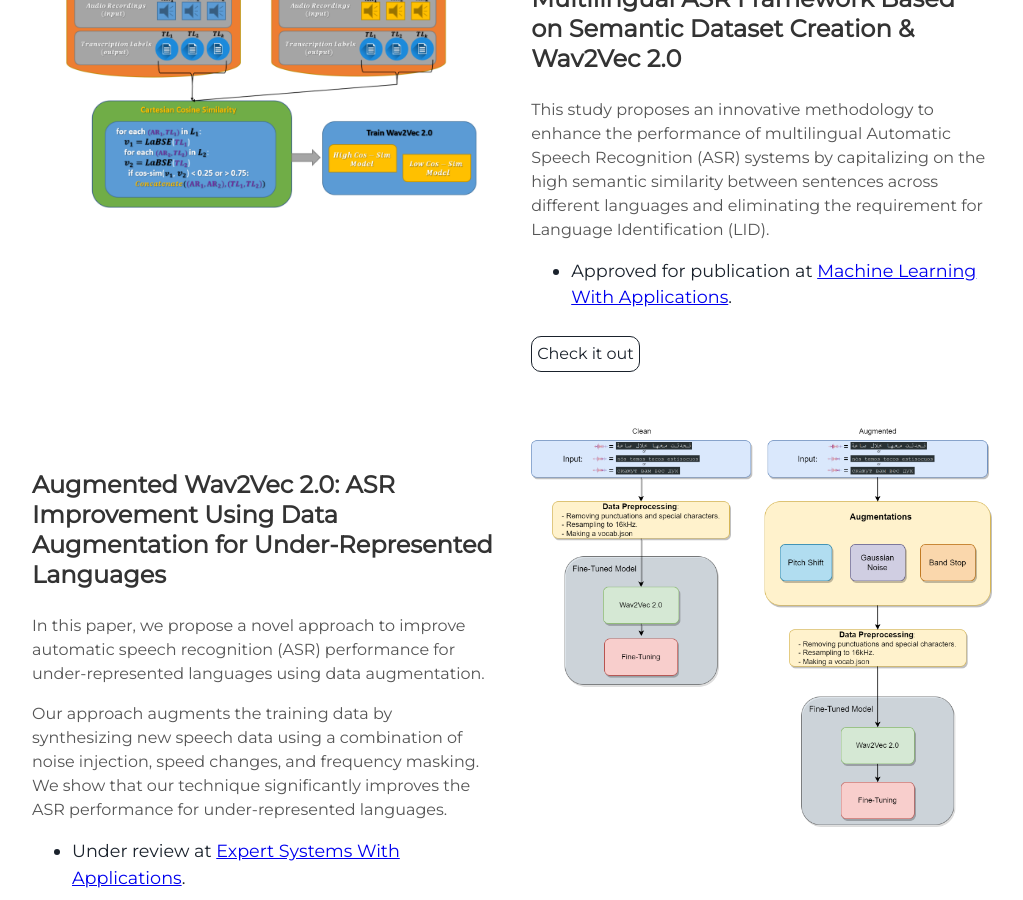
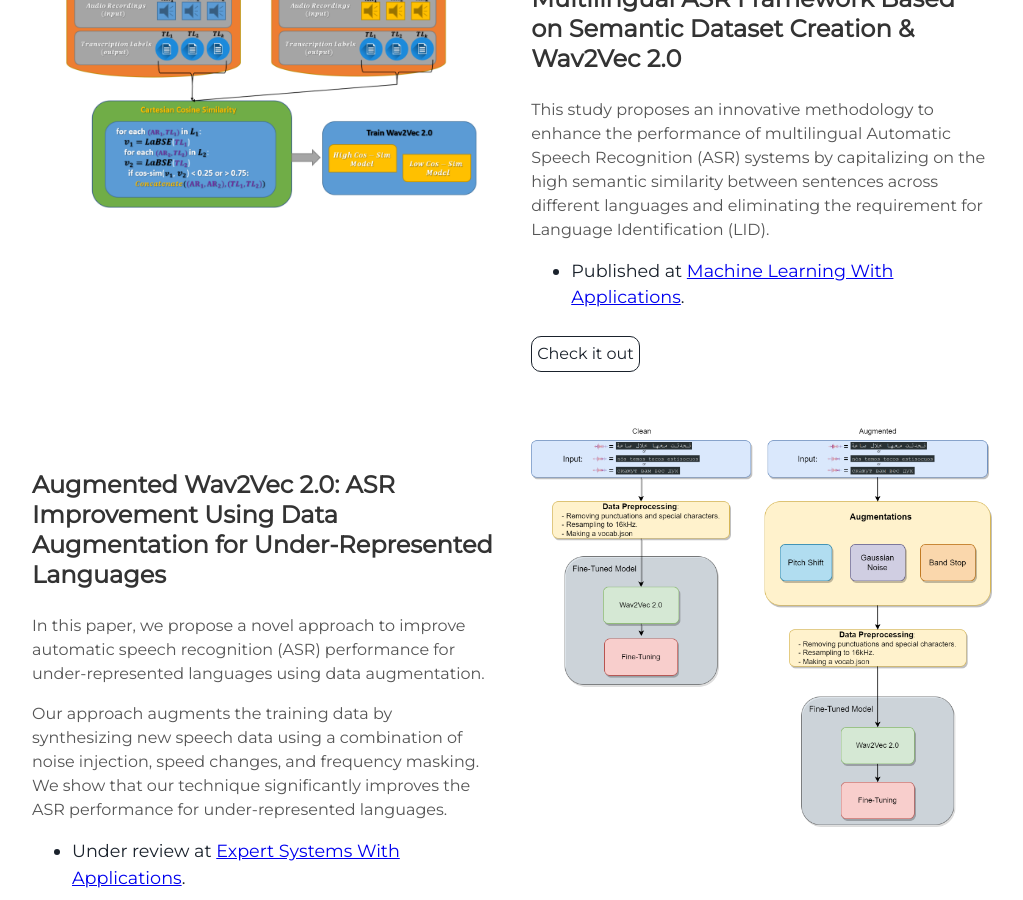
Before and after one commit to nerya0001/nerya0001.github.io, a Jekyll site: the page built from index.html, in a window 1280 px wide and 900 px high, scrolled down 1354 px. Shown: the whole window, without its empty margins (128-1151 px from the left). Built offline with Jekyll 4.4.1, drawn with Linux system fonts in a browser that asks for light colours.

Commit message:
added link to the published paper

```diff
--- a/_includes/projects.html
+++ b/_includes/projects.html
@@ -12,9 +12,9 @@
       (ASR) systems by capitalizing on the high semantic similarity between sentences across different languages and eliminating the
       requirement for Language Identification (LID).</p>
       <ul>
-        <li>Approved for publication at <a class="link" href="https://www.sciencedirect.com/journal/machine-learning-with-applications" target="_blank">Machine Learning With Applications</a>.</li>
+        <li>Published at <a class="link" href="https://www.sciencedirect.com/journal/machine-learning-with-applications" target="_blank">Machine Learning With Applications</a>.</li>
       </ul>
-    <a class="project-link" href="https://github.com/neryabigon/ASR-based-Language-Change-Detection/blob/main/Multilingual_ASR_based_Language_Change_Detection.pdf" target="_blank">Check it out</a>
+    <a class="project-link" href="https://authors.elsevier.com/sd/article/S2666-8270(23)00042-7" target="_blank">Check it out</a>
   </div>
 </div>
 
```
